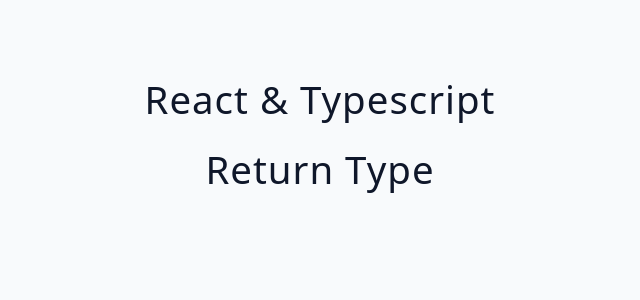
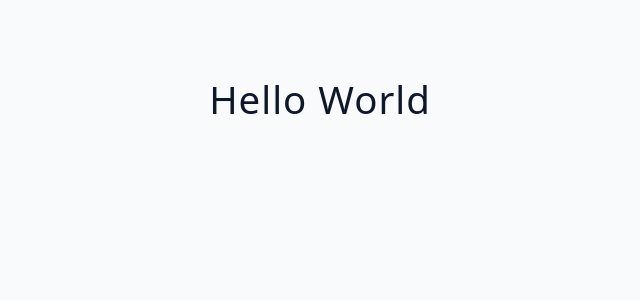
Before and after one commit to akolle/typescript-react-essentials, a React (Vite) app: page / in a window 1280 px wide. Shown: the top 300 px of the page, without its empty margins (320-960 px from the left). Built offline with nearby package versions, Linux system fonts and the light colour scheme.

Commit message:
component return types

```diff
--- a/src/starter/01-return/index.tsx
+++ b/src/starter/01-return/index.tsx
@@ -1,9 +1,4 @@
-function Component() {
-  return (
-    <div>
-      <h2>React & Typescript</h2>
-      <h2>Return Type</h2>
-    </div>
-  );
+function Component(): JSX.Element | null | string {
+  return <h2>hello world</h2>
 }
-export default Component;
+export default Component
```
